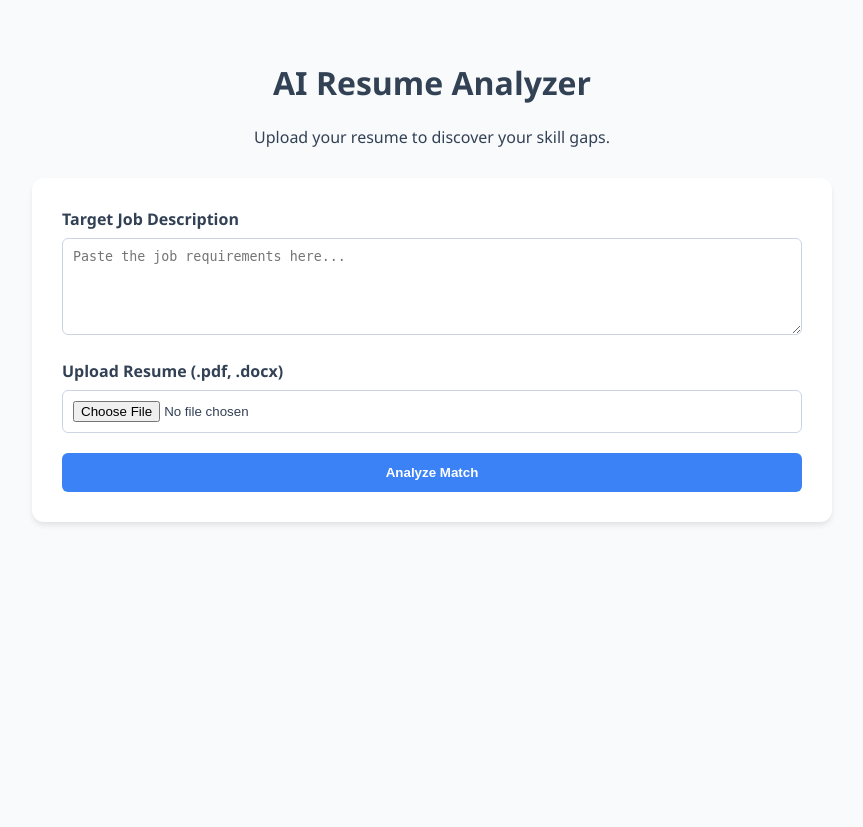
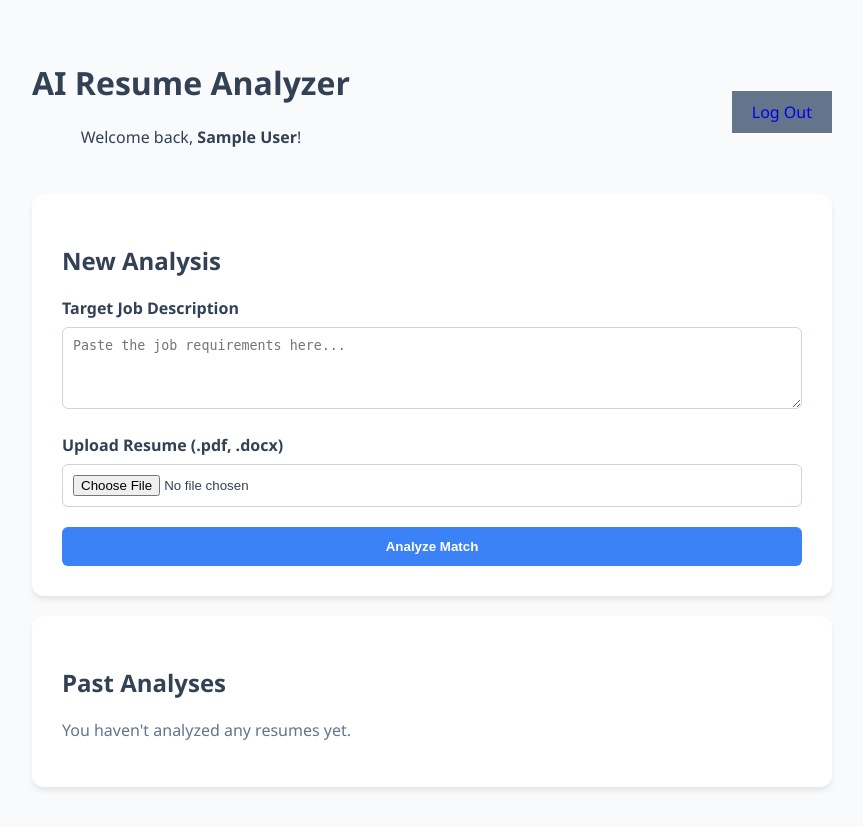
Before and after one commit to xmonokrishna16/AI-Resume-Analyzer, a Flask app: page / in a window 1280 px wide. Shown: the whole page, without its empty margins (208-1071 px from the left). Before the commit the page ends 525 px from the top, so only its background shows below. Run offline with Flask 3, Linux system fonts and the light colour scheme; the visitor is signed in with stand-in values (Sample User, id 1); data that the repository does not hold is empty.

Commit message:
feat: add persistent user dashboard and analysis history

```diff
--- a/app.py
+++ b/app.py
@@ -90,8 +90,27 @@ def logout():
 @app.route('/')
 @login_required
 def home():
-    """Renders the main dashboard (only accessible to logged-in users)."""
-    return render_template('index.html', user=current_user)
+    """Renders the main dashboard and fetches user analysis history."""
+    conn = get_db_connection()
+    history = []
+
+    if conn:
+        cursor = conn.cursor(dictionary=True)
+        # SQL Join to get the resume filename, job title, and score for the current user
+        query = """
+            SELECT r.original_filename, j.job_description, a.match_score, a.analyzed_at
+            FROM Analysis a
+            JOIN Resumes r ON a.resume_id = r.id
+            JOIN Jobs j ON a.job_id = j.id
+            WHERE r.user_id = %s
+            ORDER BY a.analyzed_at DESC
+        """
+        cursor.execute(query, (current_user.id,))
+        history = cursor.fetchall()
+        cursor.close()
+        conn.close()
+
+    return render_template('index.html', user=current_user, history=history)
 
 @app.route('/api/analyze', methods=['POST'])
 @login_required
--- a/static/css/style.css
+++ b/static/css/style.css
@@ -106,3 +106,26 @@ button:hover {
     margin-bottom: 15px;
     border-radius: 0 6px 6px 0;
 }
+
+.history-table {
+    width: 100%;
+    border-collapse: collapse;
+    margin-top: 15px;
+}
+
+.history-table th,
+.history-table td {
+    padding: 12px;
+    text-align: left;
+    border-bottom: 1px solid #e2e8f0;
+}
+
+.history-table th {
+    background-color: #f1f5f9;
+    font-weight: 600;
+    color: #475569;
+}
+
+.history-table tr:hover {
+    background-color: #f8fafc;
+}
--- a/templates/index.html
+++ b/templates/index.html
@@ -4,7 +4,7 @@
 <head>
     <meta charset="UTF-8">
     <meta name="viewport" content="width=device-width, initial-scale=1.0">
-    <title>AI Resume Analyzer</title>
+    <title>AI Resume Analyzer - Dashboard</title>
     <link rel="stylesheet" href="{{ url_for('static', filename='css/style.css') }}">
     <script src="https://cdn.jsdelivr.net/npm/chart.js"></script>
 </head>
@@ -12,17 +12,22 @@
 <body>
     <div class="container">
         <!-- Header -->
-        <header>
-            <h1>AI Resume Analyzer</h1>
-            <p>Upload your resume to discover your skill gaps.</p>
+        <header style="display: flex; justify-content: space-between; align-items: center; margin-bottom: 30px;">
+            <div>
+                <h1>AI Resume Analyzer</h1>
+                <p>Welcome back, <strong>{{ user.name }}</strong>!</p>
+            </div>
+            <a href="{{ url_for('logout') }}" class="btn-secondary"
+                style="text-decoration: none; padding: 10px 20px;">Log Out</a>
         </header>
 
         <!-- Upload Section -->
         <div id="upload-section" class="card">
+            <h2>New Analysis</h2>
             <form id="analyze-form">
                 <div class="form-group">
                     <label>Target Job Description</label>
-                    <textarea name="job_desc" rows="5" required
+                    <textarea name="job_desc" rows="4" required
                         placeholder="Paste the job requirements here..."></textarea>
                 </div>
                 <div class="form-group">
@@ -34,31 +39,51 @@
             <div id="loading" style="display: none;">🧠 AI is analyzing your profile...</div>
         </div>
 
-        <!-- Dashboard Section (Hidden by default) -->
-        <div id="dashboard-section" class="card" style="display: none;">
-            <h2>Analysis Results</h2>
-
+        <!-- Live Results Section (Hidden by default) -->
+        <div id="dashboard-section" class="card" style="display: none; margin-top: 20px;">
+            <h2>Live Analysis Results</h2>
             <div class="dashboard-grid">
-                <!-- Score Chart -->
                 <div class="chart-container">
                     <canvas id="scoreChart"></canvas>
                     <h3 id="score-text">0%</h3>
                 </div>
-
-                <!-- Missing Skills -->
                 <div class="skills-container">
                     <h3>Critical Missing Skills</h3>
                     <ul id="missing-skills-list" class="bad-list"></ul>
                 </div>
             </div>
-
-            <!-- Roadmap -->
             <div class="roadmap-container">
                 <h3>Personalized Learning Roadmap</h3>
                 <div id="roadmap-list" class="roadmap-timeline"></div>
             </div>
+            <button onclick="location.reload()" class="btn-secondary">View History</button>
+        </div>
 
-            <button onclick="location.reload()" class="btn-secondary">Analyze Another</button>
+        <!-- History Section -->
+        <div class="card" style="margin-top: 20px;">
+            <h2>Past Analyses</h2>
+            {% if history %}
+            <table class="history-table">
+                <thead>
+                    <tr>
+                        <th>Date</th>
+                        <th>Resume File</th>
+                        <th>Match Score</th>
+                    </tr>
+                </thead>
+                <tbody>
+                    {% for row in history %}
+                    <tr>
+                        <td>{{ row.analyzed_at.strftime('%Y-%m-%d') }}</td>
+                        <td>{{ row.original_filename }}</td>
+                        <td><strong>{{ row.match_score }}%</strong></td>
+                    </tr>
+                    {% endfor %}
+                </tbody>
+            </table>
+            {% else %}
+            <p style="color: #64748b;">You haven't analyzed any resumes yet.</p>
+            {% endif %}
         </div>
     </div>
 
```
